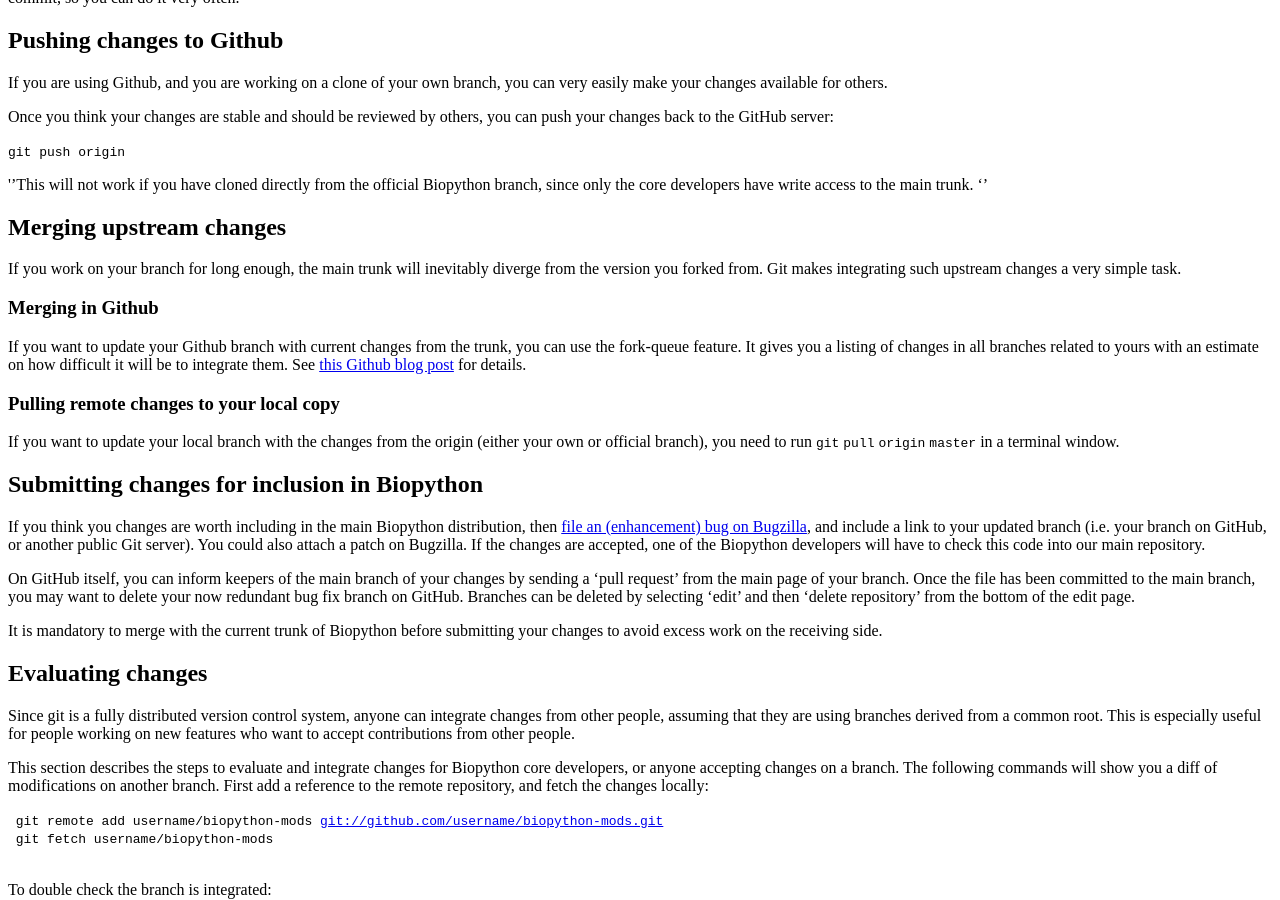
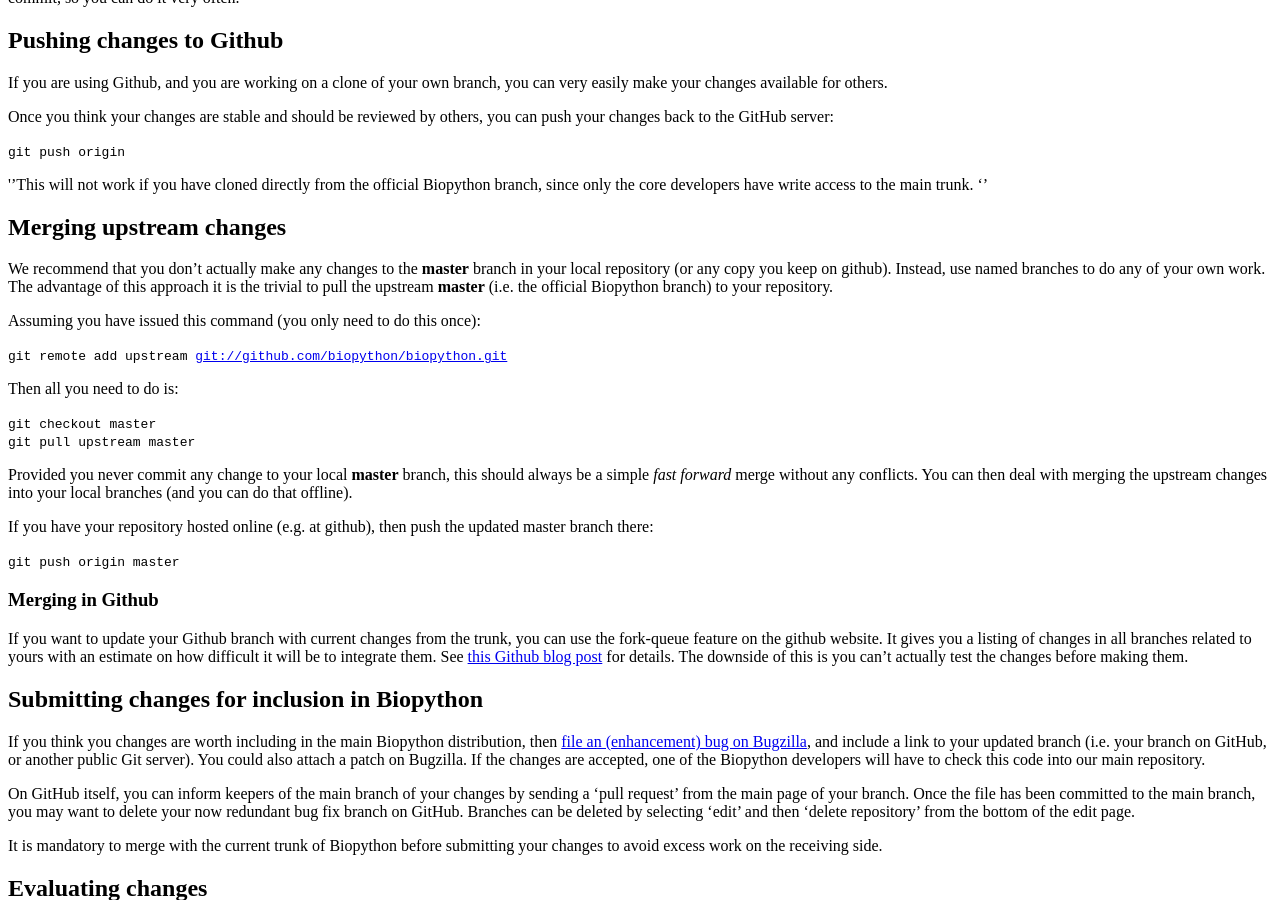
Before and after one commit to biopython/biopython.github.io, a Jekyll site: the page built from wiki/GitUsage.md, in a window 1280 px wide and 900 px high, scrolled down 2652 px. Built offline with Jekyll 4.4.1, drawn with Linux system fonts in a browser that asks for light colours.

Commit message:
/* Merging upstream changes */

```diff
--- a/wiki/GitUsage.md
+++ b/wiki/GitUsage.md
@@ -248,23 +248,40 @@ the main trunk. ''
 Merging upstream changes
 ------------------------
 
-If you work on your branch for long enough, the main trunk will
-inevitably diverge from the version you forked from. Git makes
-integrating such upstream changes a very simple task.
+We recommend that you don't actually make any changes to the **master**
+branch in your local repository (or any copy you keep on github).
+Instead, use named branches to do any of your own work. The advantage of
+this approach it is the trivial to pull the upstream **master** (i.e.
+the official Biopython branch) to your repository.
+
+Assuming you have issued this command (you only need to do this once):
+
+`git remote add upstream `[`git://github.com/biopython/biopython.git`](git://github.com/biopython/biopython.git)
+
+Then all you need to do is:
+
+`git checkout master`
+`git pull upstream master`
+
+Provided you never commit any change to your local **master** branch,
+this should always be a simple *fast forward* merge without any
+conflicts. You can then deal with merging the upstream changes into your
+local branches (and you can do that offline).
+
+If you have your repository hosted online (e.g. at github), then push
+the updated master branch there:
+
+`git push origin master`
 
 ### Merging in Github
 
 If you want to update your Github branch with current changes from the
-trunk, you can use the fork-queue feature. It gives you a listing of
-changes in all branches related to yours with an estimate on how
-difficult it will be to integrate them. See [this Github blog
-post](http://github.com/blog/270-the-fork-queue) for details.
-
-### Pulling remote changes to your local copy
-
-If you want to update your local branch with the changes from the origin
-(either your own or official branch), you need to run `git` `pull`
-`origin` `master` in a terminal window.
+trunk, you can use the fork-queue feature on the github website. It
+gives you a listing of changes in all branches related to yours with an
+estimate on how difficult it will be to integrate them. See [this Github
+blog post](http://github.com/blog/270-the-fork-queue) for details. The
+downside of this is you can't actually test the changes before making
+them.
 
 Submitting changes for inclusion in Biopython
 ---------------------------------------------
```
Also changed, not shown: 1 other file.
